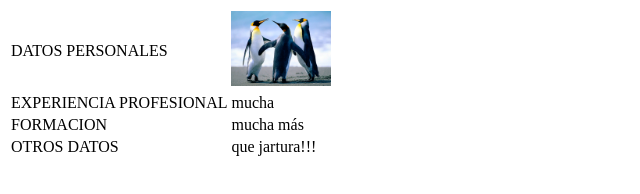
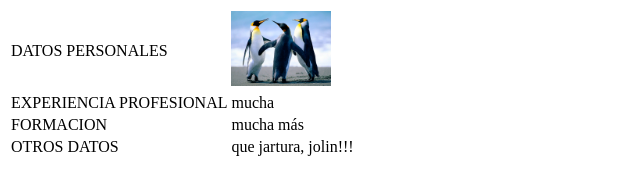
Before and after one commit to celsoamorcanadas/cursoprog2019.github.io, a plain HTML site: page index.html in a window 1280 px wide. Shown: the full height of the page, 0-640 px from the left. Drawn offline with Linux system fonts and the light colour scheme.

Commit message:
modificado

```diff
--- a/index.html
+++ b/index.html
@@ -20,7 +20,7 @@
       </tr>
       <tr>
           <td>OTROS DATOS</td>
-          <td>que jartura!!!</td>
+          <td>que jartura, jolin!!!</td>
       </tr>
 
     </table>
```
